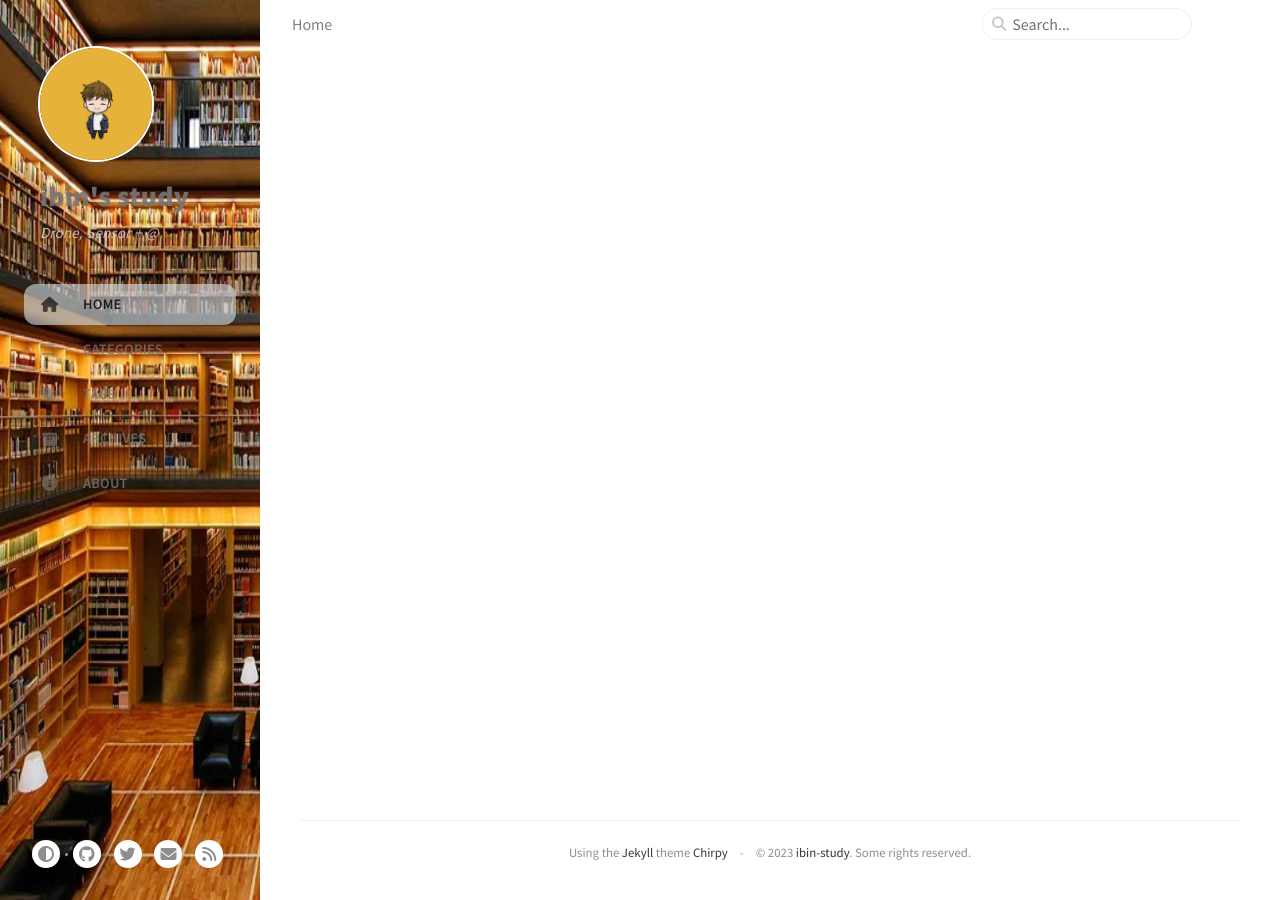
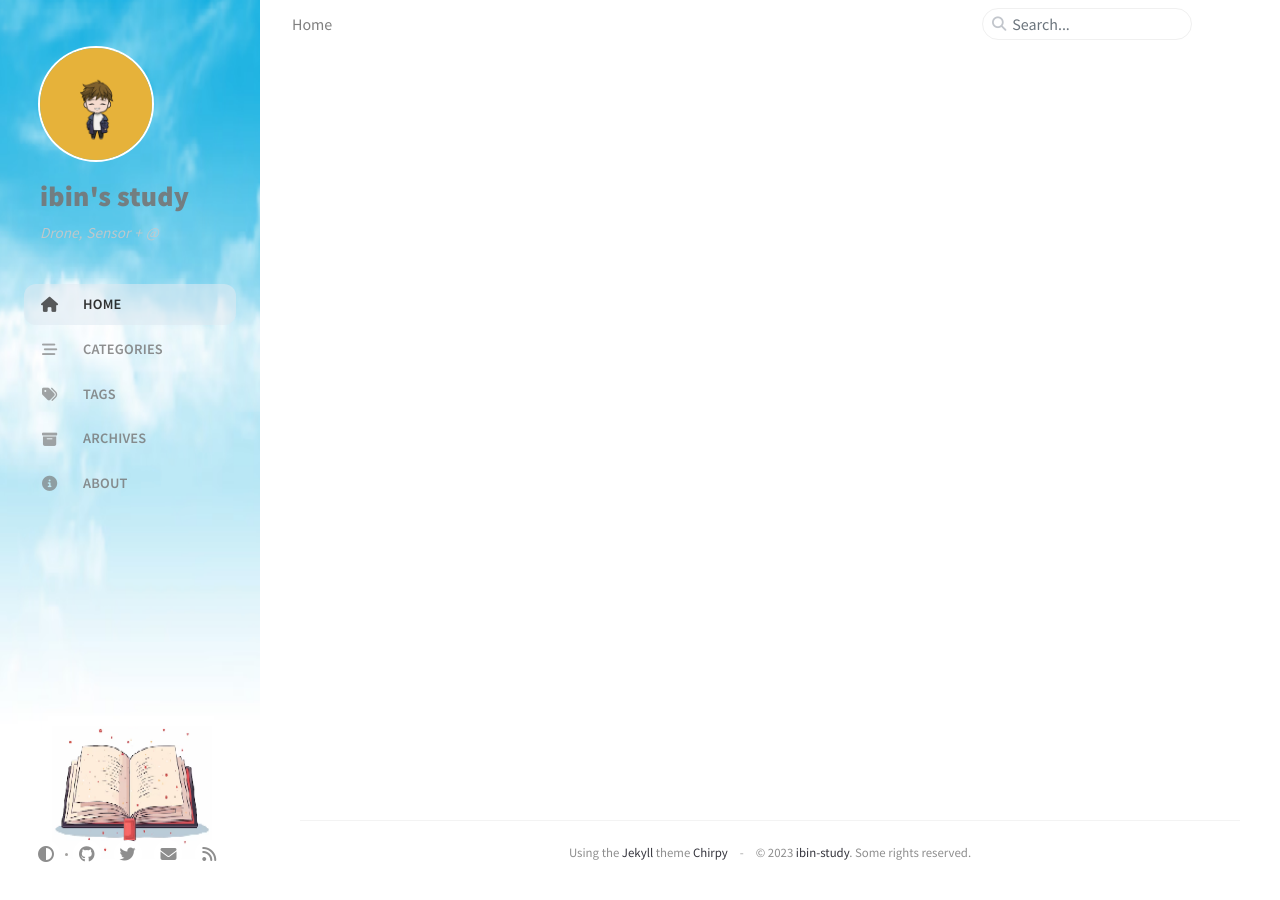
Before and after one commit to ibin-study/ibin-study.github.io, a Jekyll site: the page built from index.html, in a window 1280 px wide. Built offline with Jekyll 4.4.1, drawn with Linux system fonts in a browser that asks for light colours; cached includes are drawn as plain includes; comment, search, counter and statistics services are not loaded.

Commit message:
sidebar customizing

```diff
--- a/_sass/addon/commons.scss
+++ b/_sass/addon/commons.scss
@@ -694,7 +694,7 @@ $btn-mb: 0.5rem;
   width: $sidebar-width;
   z-index: 99;
   /* background: var(--sidebar-bg);  //--sidebar-bg : rgb color in light/dark-typography.scss*/
-  background: url('/assets/img/library.png');
+  background: url('/assets/img/sky_book.png');
   // background-size: cover;
   background-size: 100% 100%;
   background-repeat: no-repeat;
```
Also changed, not shown: assets/img/sky_book.png (added).
